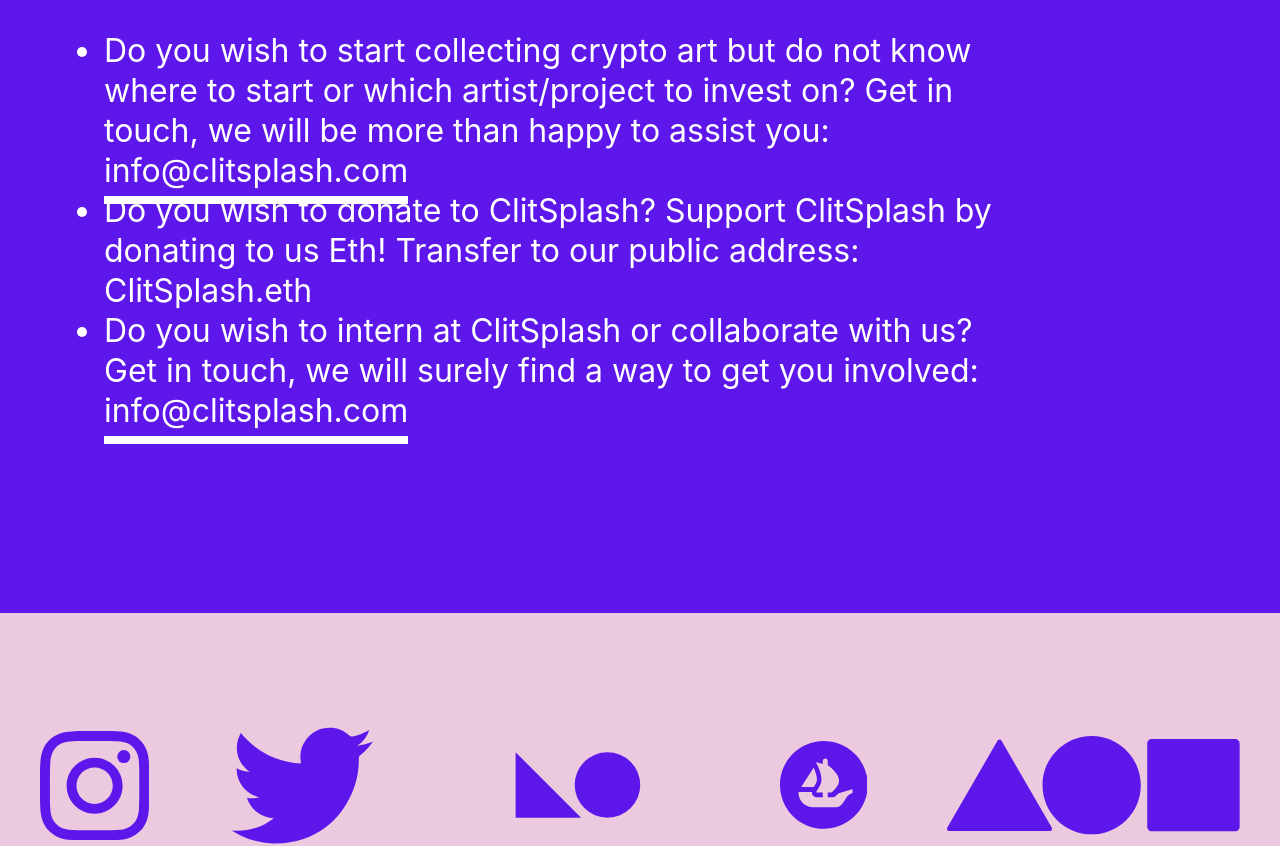
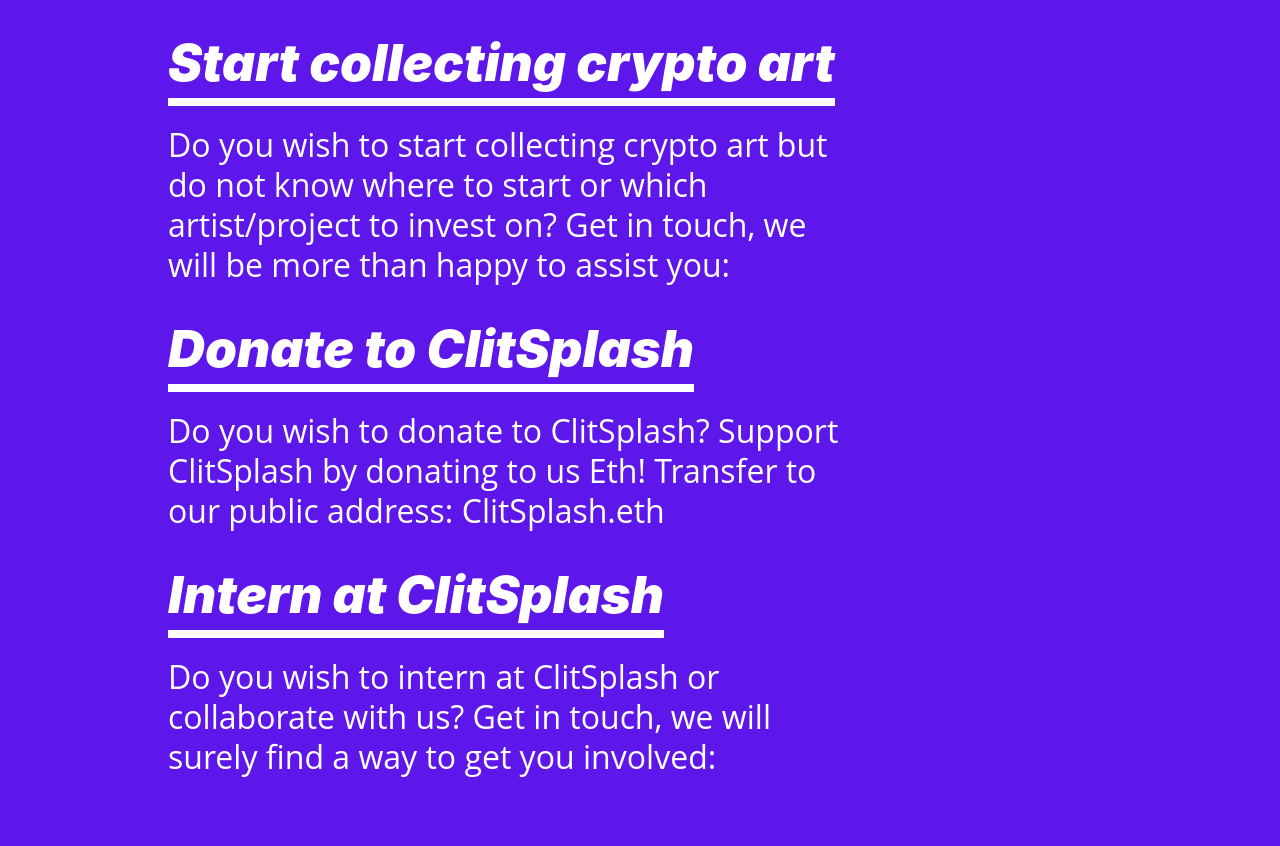
Before and after one commit to izzabee/clitsplash, a Next.js app: page /contact in a window 1280 px wide. Shown: the part 2200-3046 px from the top of the page. Built offline with nearby package versions, Linux system fonts and the light colour scheme.

Commit message:
update contact page

```diff
--- a/pages/contact.js
+++ b/pages/contact.js
@@ -26,10 +26,43 @@ export default function Contact() {
           <p className={styles.body}>
             If you are here, we deeply appreciate your will to support us or collaborate with us!
             </p>
-          <ul className={styles.body}>
-            <li>Do you wish to start collecting crypto art but do not know where to start or which artist/project to invest on? Get in touch, we will be more than happy to assist you:  <a href="mailto:info@clitsplash.com" title="email info@clitsplash.com" target="_blank" rel="noopener noreferrer" className={styles.link}>info@clitsplash.com</a></li>
-            <li>Do you wish to donate to ClitSplash? Support ClitSplash by donating to us Eth! Transfer to our public address: ClitSplash.eth</li>
-            <li>Do you wish to intern at ClitSplash or collaborate with us? Get in touch, we will surely find a way to get you involved:  <a href="mailto:info@clitsplash.com" title="email info@clitsplash.com" target="_blank" rel="noopener noreferrer" className={styles.link}>info@clitsplash.com</a> </li>
+          <ul className={`${styles.content}`}>
+            <li className={""}>
+              <a
+                href="mailto:info@clitsplash.com"
+                title="email info@clitsplash.com"
+                target="_blank"
+                rel="noopener noreferrer"
+                className={`${styles.cta}`}>
+                Start collecting crypto art
+                </a>
+              <p className={styles.body}>Do you wish to start collecting crypto art but do not know where to start or which artist/project to invest on? Get in touch, we will be more than happy to assist you:</p>
+            </li>
+
+            <li className={""}>
+              <a
+                href="mailto:info@clitsplash.com"
+                title="email info@clitsplash.com"
+                target="_blank"
+                rel="noopener noreferrer"
+                className={`${styles.cta}`}>
+                Donate to ClitSplash
+                </a>
+              <p className={styles.body}>Do you wish to donate to ClitSplash? Support ClitSplash by donating to us Eth! Transfer to our public address: ClitSplash.eth</p>
+            </li>
+
+            <li className={""}>
+              <a
+                href="mailto:info@clitsplash.com"
+                title="email info@clitsplash.com"
+                target="_blank"
+                rel="noopener noreferrer"
+                className={`${styles.cta}`}>
+                Intern at ClitSplash
+                </a>
+              <p className={styles.body}>Do you wish to intern at ClitSplash or collaborate with us? Get in touch, we will surely find a way to get you involved:</p>
+            </li>
+
           </ul>
         </div>
       </section>
```
Also changed, not shown: pages/about.js (+0 -11 lines).
